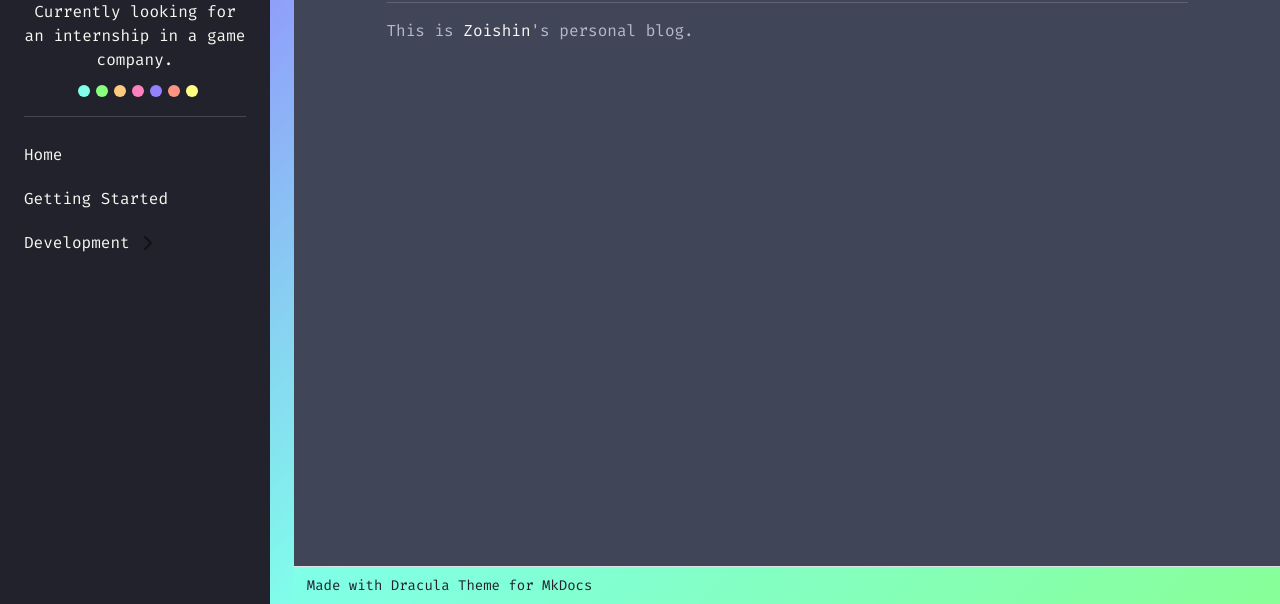
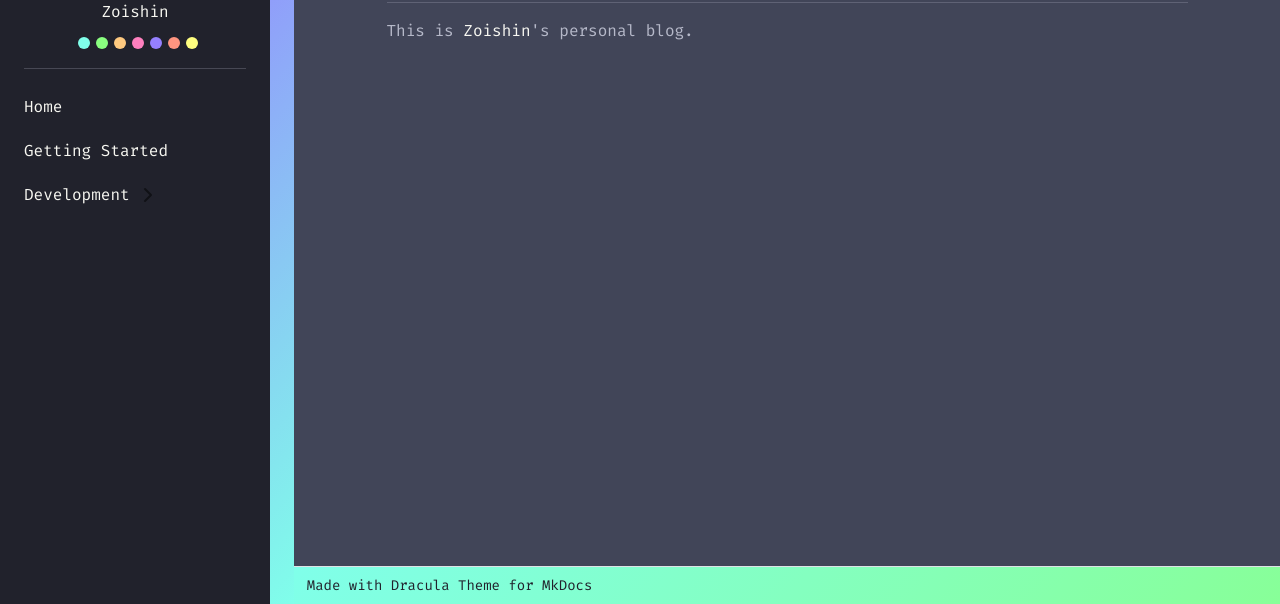
Before and after one commit to Zoishin/Zoishin.github.io, a plain HTML site: page index.html in a window 1280 px wide. Shown: the part 196-800 px from the top of the page. Drawn offline with nearby package versions, Linux system fonts and the light colour scheme; files whose address does not match are found by name.

Commit message:
Deployed d7440b7 with MkDocs version: 1.4.2

```diff
--- a/index.html
+++ b/index.html
@@ -2,7 +2,7 @@
 <html lang="en">
 
 <head>
-        <title>Currently looking for an internship in a game company.</title>
+        <title>Zoishin</title>
         <meta charset="utf-8">
         <meta http-equiv="X-UA-Compatible" content="IE=edge">
         <meta name="viewport" content="width=device-width, initial-scale=1.0">
@@ -44,7 +44,7 @@
 
         <div class="drac-text-center">
 
-                <span class="drac-text drac-line-height drac-text-white">Currently looking for an internship in a game company.</span>
+                <span class="drac-text drac-line-height drac-text-white">Zoishin</span>
 
         </div>
 
```
Also changed, not shown: 404.html (+2 -2 lines), nav/development/development-guide/index.html (+2 -2 lines), nav/development/release-notes/index.html (+2 -2 lines), nav/getting-started/index.html (+2 -2 lines), search.html (+2 -2 lines), 1 other file.
